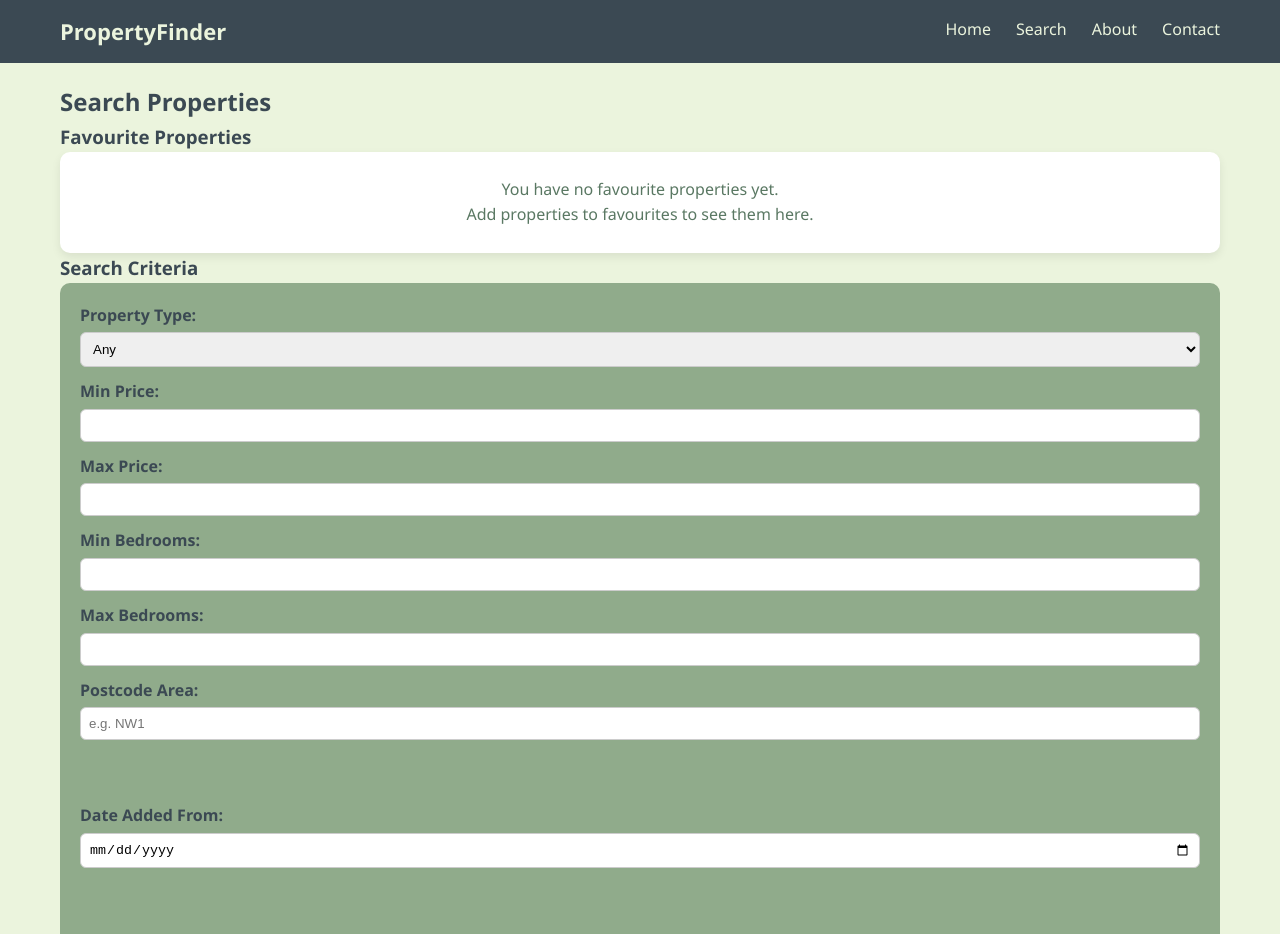
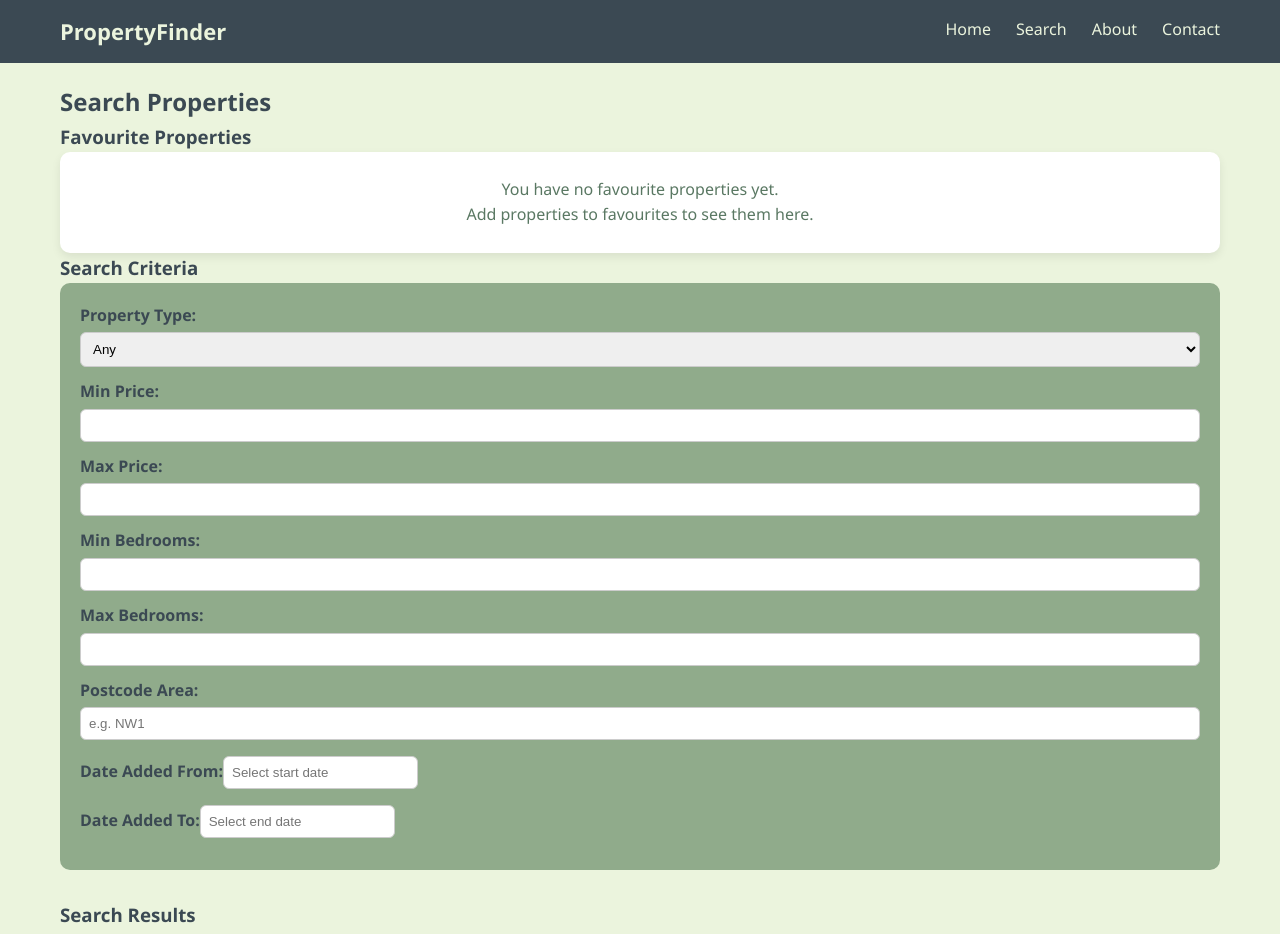
Before and after one commit to SayuriSenara/finalcoursework-react, a React (Create React App) app: page /search in a window 1280 px wide. Shown: the top 934 px of the page. Built offline with nearby package versions, Linux system fonts and the light colour scheme.

Commit message:
Add date-based property search using react-datepicker

```diff
--- a/package.json
+++ b/package.json
@@ -7,7 +7,9 @@
     "@testing-library/jest-dom": "^6.9.1",
     "@testing-library/react": "^16.3.1",
     "@testing-library/user-event": "^13.5.0",
+    "date-fns": "^4.1.0",
     "react": "^19.2.3",
+    "react-datepicker": "^9.1.0",
     "react-dom": "^19.2.3",
     "react-router-dom": "^6.30.2",
     "react-scripts": "5.0.1",
--- a/src/pages/SearchPage.jsx
+++ b/src/pages/SearchPage.jsx
@@ -1,6 +1,8 @@
 import PropertyList from "../components/PropertyList";
 import { useState } from "react";
 import propertiesData from "../data/properties.json";
+import DatePicker from "react-datepicker";
+import "react-datepicker/dist/react-datepicker.css";
 
 function SearchPage({ favourites = [], setFavourites }) {
   // Load properties from JSON
@@ -14,9 +16,10 @@
     minBedrooms: "",
     maxBedrooms: "",
     postcode: "",
-    dateFrom: "",
-    dateTo: "",
   });
+
+  const [startDate, setStartDate] = useState(null);
+  const [endDate, setEndDate] = useState(null);
 
   // Handle input changes
   const handleChange = (e) => {
@@ -29,6 +32,7 @@
 
   // Filter logic
   const filteredProperties = properties.filter((property) => {
+    // Type
     if (
       searchCriteria.type !== "Any" &&
       property.type !== searchCriteria.type
@@ -36,6 +40,7 @@
       return false;
     }
 
+    // Price
     if (searchCriteria.minPrice && property.price < searchCriteria.minPrice) {
       return false;
     }
@@ -44,6 +49,7 @@
       return false;
     }
 
+    // Bedrooms
     if (
       searchCriteria.minBedrooms &&
       property.bedrooms < searchCriteria.minBedrooms
@@ -58,6 +64,7 @@
       return false;
     }
 
+    // Postcode
     if (
       searchCriteria.postcode &&
       !property.postcode
@@ -67,23 +74,15 @@
       return false;
     }
 
-    // DATE FILTERING
-    if (searchCriteria.dateFrom) {
-      const propertyDate = new Date(property.dateAdded);
-      const fromDate = new Date(searchCriteria.dateFrom);
+    // 📅 DATE FILTER (NEW)
+    const propertyDate = new Date(property.dateAdded);
 
-      if (propertyDate < fromDate) {
-        return false;
-      }
+    if (startDate && propertyDate < startDate) {
+      return false;
     }
 
-    if (searchCriteria.dateTo) {
-      const propertyDate = new Date(property.dateAdded);
-      const toDate = new Date(searchCriteria.dateTo);
-
-      if (propertyDate > toDate) {
-        return false;
-      }
+    if (endDate && propertyDate > endDate) {
+      return false;
     }
 
     return true;
@@ -215,29 +214,25 @@
             />
           </label>
 
-          <br />
-          <br />
-
           <label>
             Date Added From:
-            <input
-              type="date"
-              name="dateFrom"
-              value={searchCriteria.dateFrom}
-              onChange={handleChange}
+            <DatePicker
+              selected={startDate}
+              onChange={(date) => setStartDate(date)}
+              dateFormat="yyyy-MM-dd"
+              placeholderText="Select start date"
+              isClearable
             />
           </label>
 
-          <br />
-          <br />
-
           <label>
             Date Added To:
-            <input
-              type="date"
-              name="dateTo"
-              value={searchCriteria.dateTo}
-              onChange={handleChange}
+            <DatePicker
+              selected={endDate}
+              onChange={(date) => setEndDate(date)}
+              dateFormat="yyyy-MM-dd"
+              placeholderText="Select end date"
+              isClearable
             />
           </label>
         </form>
```
Also changed, not shown: 1 other file (tests, documents, lock files or other folders).
